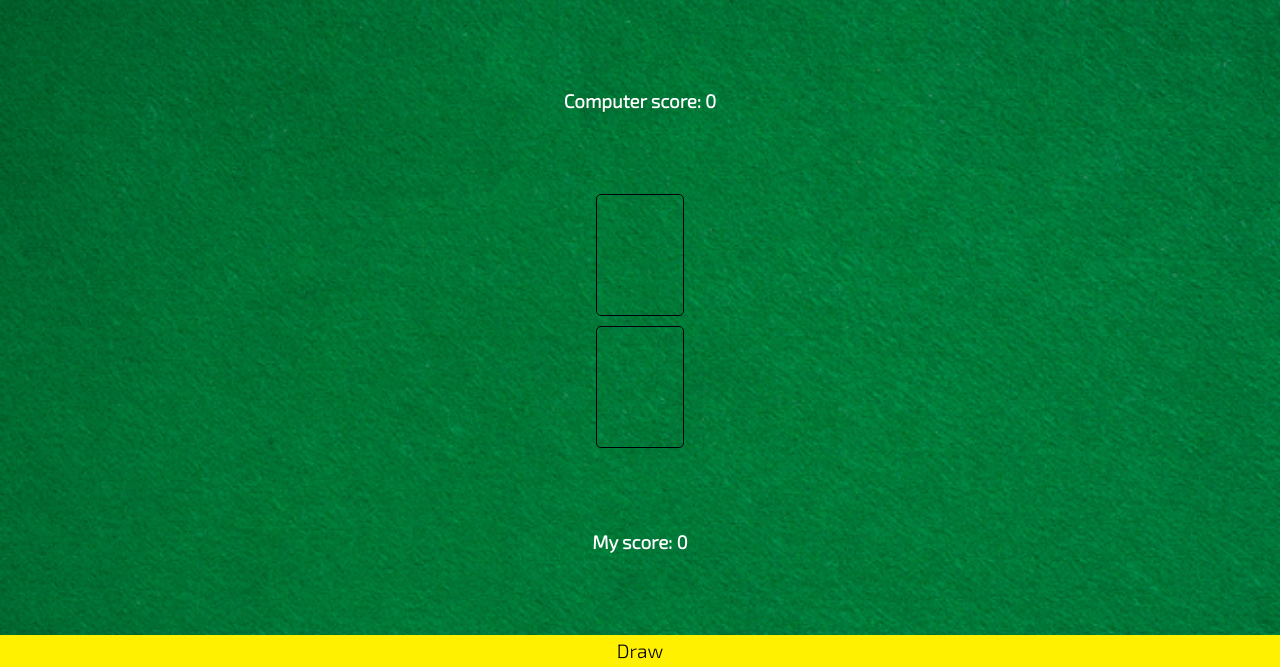
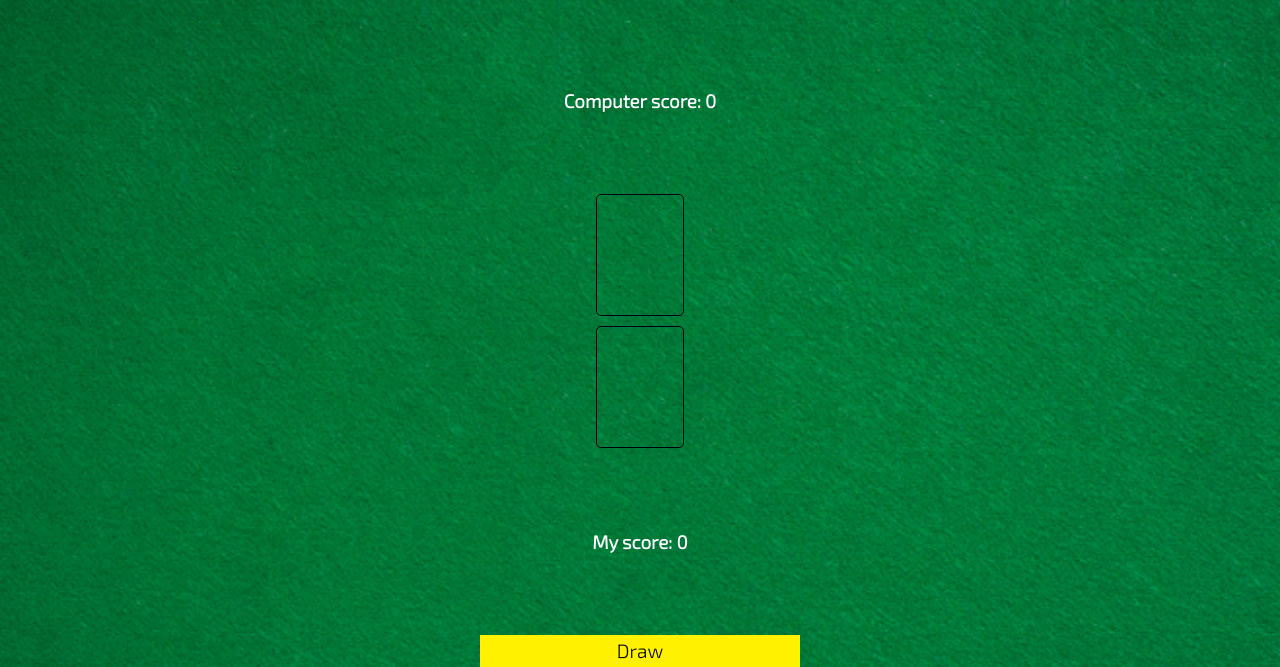
Before and after one commit to ezekielswanson/card-game-api, a website built with Vite: page index.html in a window 1280 px wide. Shown: the part 133-800 px from the top of the page. Built offline with nearby package versions, Linux system fonts and the light colour scheme.

Commit message:
Updated css

```diff
--- a/index.css
+++ b/index.css
@@ -29,7 +29,7 @@ button#new-deck {
 button.draw {
     font-size: 1.2em;
     padding: 5px;
-    align-self: stretch;
+    width: 25%;
 }
 
 div.card-slot {
```
